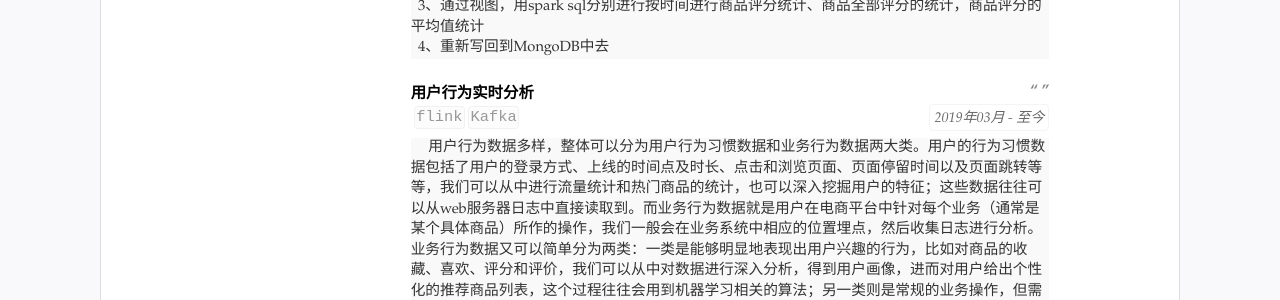
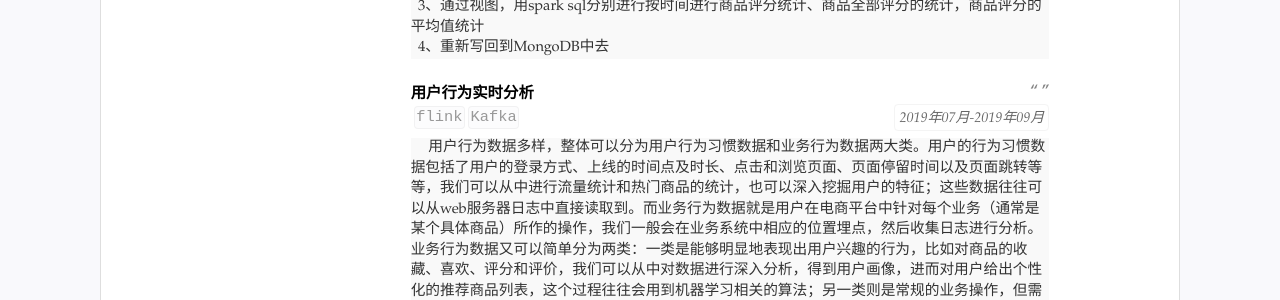
Before and after one commit to llluno/resume, a Jekyll site: the page built from index.html, in a window 1280 px wide. Shown: the part 840-1140 px from the top of the page. Built offline with Jekyll 4.4.1, drawn with Linux system fonts in a browser that asks for light colours.

Commit message:
Update resume.yml

```diff
--- a/_data/resume.yml
+++ b/_data/resume.yml
@@ -91,7 +91,7 @@ main: #简历主要内容，
     sub: 深圳市火煋人科技有限公司
 
   - title: 用户行为实时分析
-    duration: 2019年03月 - 至今
+    duration: 2019年07月-2019年09月
     tags:
     - flink
     - Kafka
```
